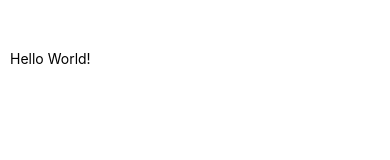
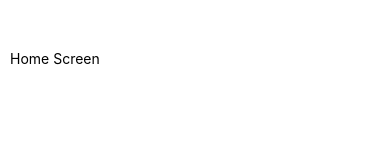
Before and after one commit to ClickerGameProject/Clicker, a React Native app: screen / in a window 390 px wide. Shown: the top 160 px of the page. Built offline with nearby package versions, Linux system fonts and the light colour scheme.

Commit message:
Added navigation

```diff
--- a/App.js
+++ b/App.js
@@ -1,14 +1,15 @@
 import React from 'react';
 import { StyleSheet, Text,  View } from 'react-native';
+import { NavigationContainer } from '@react-navigation/native';
+import HomeScreen from './Screens/HomesScreen';
 
 export default function App() {
 
+
   return (
-    <View style={styles.container}>
-      <Text>
-        Hello World!
-      </Text>
-    </View>
+    <NavigationContainer>
+      {HomeScreen()}
+    </NavigationContainer>
   );
 }
 
@@ -16,6 +17,7 @@
   container: {
     marginTop : 50,
     marginLeft: 10,
+    backgroundColor: '#fff',
     },
     field: {
       marginBottom: 10,
--- /dev/null
+++ b/Screens/HomesScreen.js
@@ -0,0 +1,26 @@
+import React from 'react';
+import { StyleSheet, Text, View } from 'react-native';
+import { createStackNavigator } from '@react-navigation/stack';
+
+const Stack = createStackNavigator();
+
+export default function HomeScreen() {
+
+    return (
+        <View style={styles.container}>
+            <Text>Home Screen</Text>
+        </View>
+    );
+}
+
+const styles = StyleSheet.create({
+    container: {
+      marginTop : 50,
+      marginLeft: 10,
+      backgroundColor: '#fff',
+      },
+      field: {
+        marginBottom: 10,
+        fontSize: 24,
+      }
+  });
--- a/package.json
+++ b/package.json
@@ -9,10 +9,14 @@
     "web": "expo start --web"
   },
   "dependencies": {
+    "@react-navigation/native": "^6.1.17",
+    "@react-navigation/stack": "^6.3.29",
     "expo": "^51.0.11",
     "expo-status-bar": "~1.12.1",
     "react": "18.2.0",
-    "react-native": "0.74.2"
+    "react-native": "0.74.2",
+    "react-native-safe-area-context": "4.10.1",
+    "react-native-screens": "3.31.1"
   },
   "devDependencies": {
     "@babel/core": "^7.24.0"
```
Also changed, not shown: Components/StackNavigator.js (added, +15 -0 lines), 1 other file (tests, documents, lock files or other folders).
